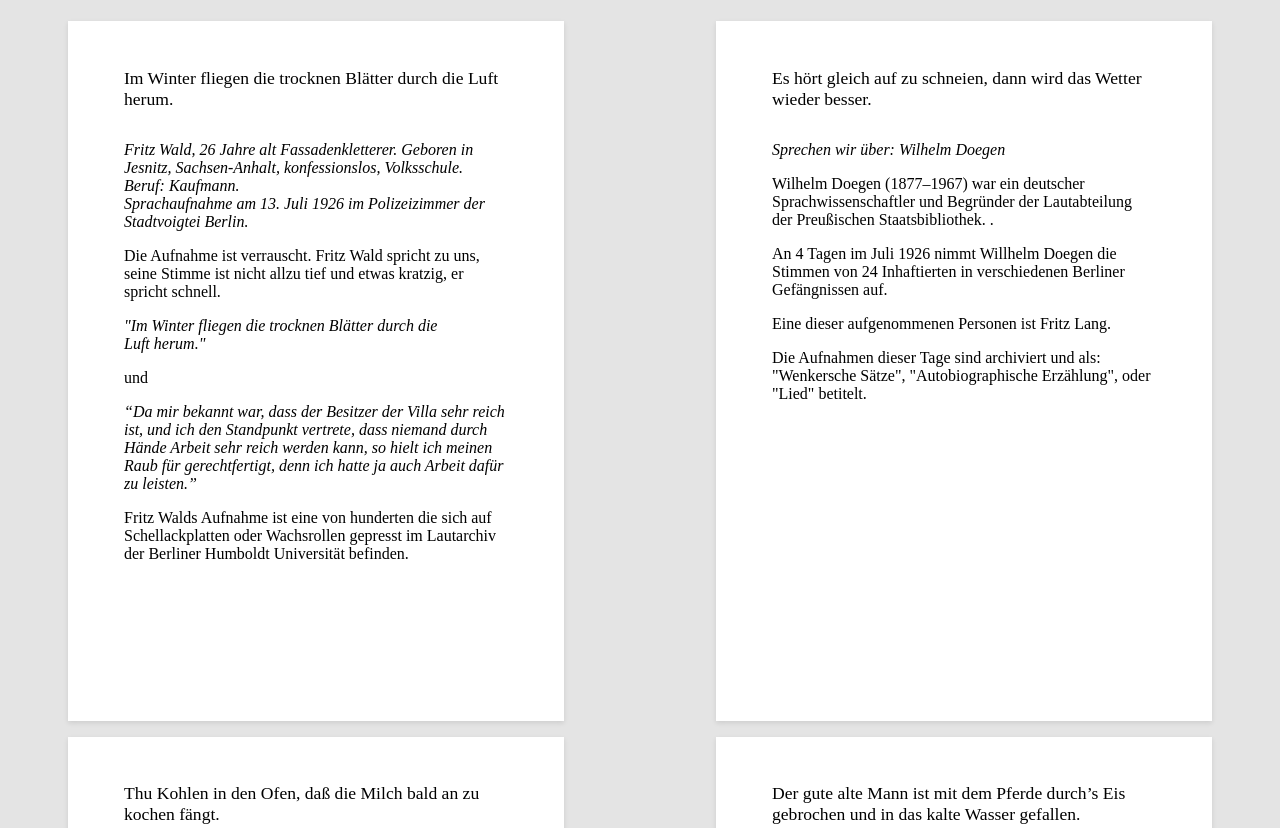
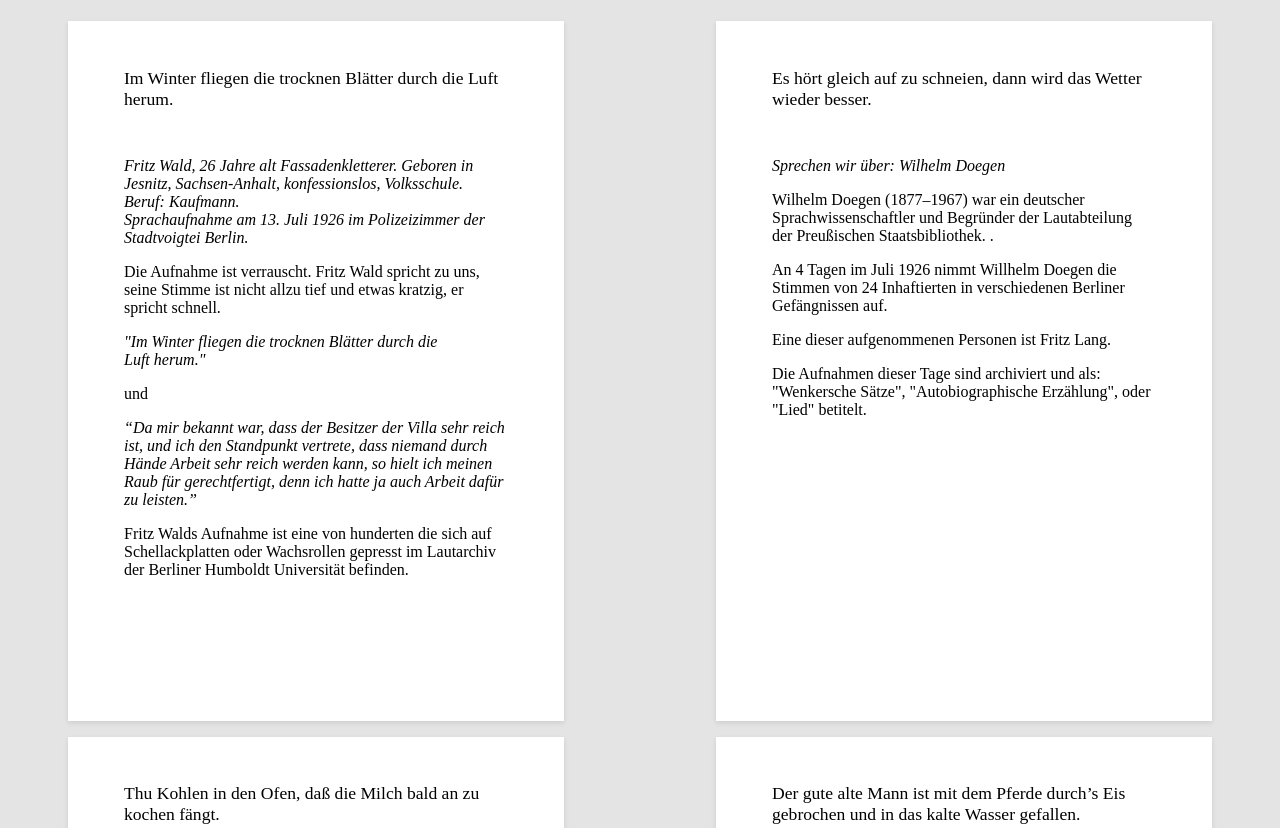
Before and after one commit to feuerzeugchen/streichholzschaechtelchen, an Astro site: page / in a window 1280 px wide. Shown: the top 828 px of the page. Built offline with nearby package versions, Linux system fonts and the light colour scheme; Astro itself is replaced by a stand-in of ours.

Commit message:
vault backup: 2025-03-25 11:35:38

```diff
--- a/src/pages/index.astro
+++ b/src/pages/index.astro
@@ -126,7 +126,7 @@ console.log('Extracted Sections:', sections);
       align-items: center;
       text-align:left;
       word-break: normal;
-      margin-top: 0rem; /* Add some space between the audio and the content */
+      margin-top: 1em; /* Add some space between the audio and the content */
       flex-direction: column; /* Ensure the p elements are stacked vertically */
   }
 
```
